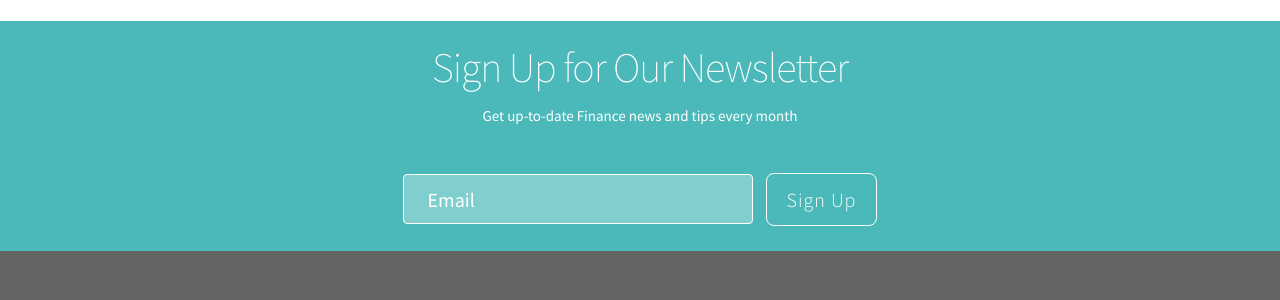
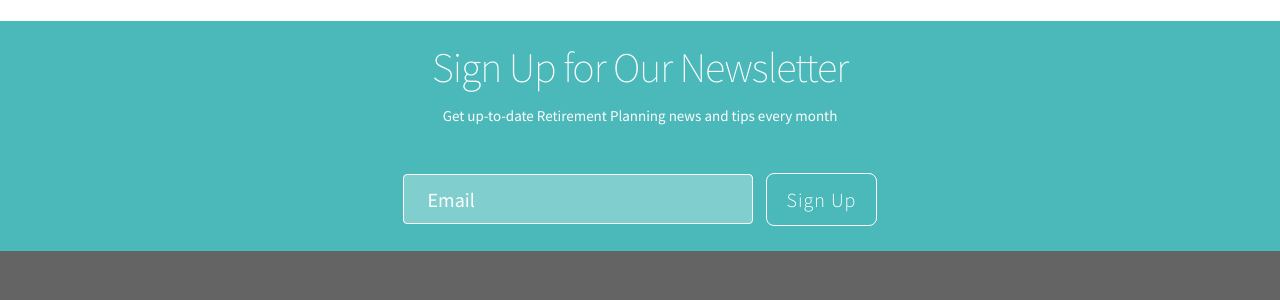
Before and after one commit to Vyral/charlie-epstein-blog, a Jekyll site: the page built from _posts/2016-12-22-join-me-and-listen-in-on-christmas-eve.md, in a window 1280 px wide and 900 px high, scrolled down 1234 px. Shown: the part 154-454 px from the top of the window. Built offline with Jekyll 4.4.1, drawn with Linux system fonts in a browser that asks for light colours; nearby versions of some CDN libraries.

Commit message:
Updated '_includes/newsletter.html' via CloudCannon

```diff
--- a/_includes/newsletter.html
+++ b/_includes/newsletter.html
@@ -2,7 +2,7 @@
 <div class="newsletter">
       <div class="news-column-left">
         <h2>Sign Up for Our Newsletter</h2>
-        <p>Get up-to-date Finance news and tips every month</p>
+        <p>Get up-to-date Retirement Planning news and tips every month</p>
 			</div>
 				<div class="news-col-right">
 
```
